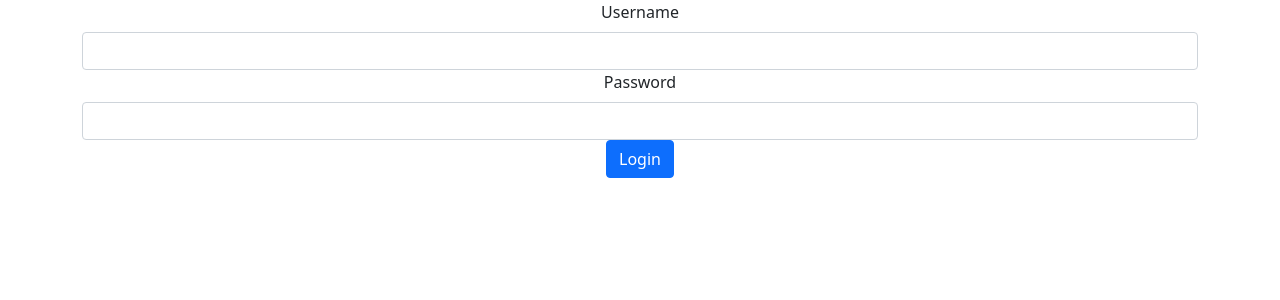
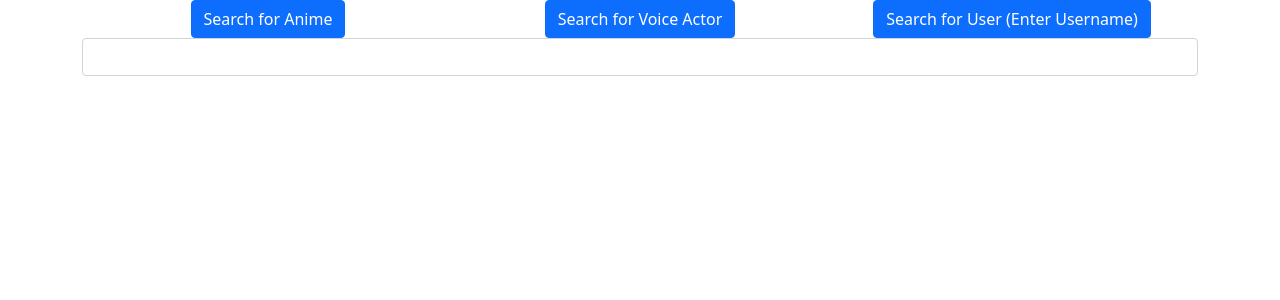
Before and after one commit to davidchen2001/my-anime-database, a React (Create React App) app: page / in a window 1280 px wide. Shown: the top 300 px of the page. Built offline with nearby package versions, Linux system fonts and the light colour scheme.

Commit message:
remove login UI's

```diff
--- a/src/App.js
+++ b/src/App.js
@@ -2,7 +2,6 @@ import './App.css';
 
 import {BrowserRouter, Routes, Route} from "react-router-dom";
 
-import Login from './components/Login/Login';
 import Search from './components/Search/Search';
 
 function App() {
@@ -10,8 +9,7 @@ function App() {
     <div className="App">
       <BrowserRouter>
       <Routes>
-        <Route path = "/" element = {<Login />} />
-        <Route path = "/search" element = {<Search />} />
+        <Route path = "/" element = {<Search />} />
       </Routes>
       </BrowserRouter>
     </div>
--- a/src/components/Login/Login.js
+++ /dev/null
@@ -1,50 +0,0 @@
-import React, {useState, useEffect} from "react";
-import axios from "axios";
-
-import {Button, Form, Container} from 'react-bootstrap';
-
-const Login = () => {
-
-    const [data, setData] = useState({
-        username: "",
-        password: ""
-    });
-
-    const handleSubmit = () => {
-        axios.post(`/api/login`, data)
-        .then((response => {
-            console.log(response);
-        })
-        .catch(err => {
-            console.log(err);
-        }));
-    }
-
-    const handleChange = (e) => {
-        setData({value: e.target.value});
-    }
-
-    return (
-        <Container>
-            <Form>
-                <Form.Group controlId = "username">
-                    <Form.Label>
-                        Username
-                    </Form.Label>
-                    <Form.Control type = "username" onChange={handleChange}/>
-                </Form.Group>
-
-                <Form.Group controlId = "password">
-                    <Form.Label>Password</Form.Label>
-                    <Form.Control type = "password" onChange={handleChange}/>
-                </Form.Group>
-                <Button variant = "primary" type = "submit" onSubmit={handleSubmit}>
-                    Login
-                </Button>
-            </Form>
-        </Container>
-    );
-
-};
-
-export default Login;
```
